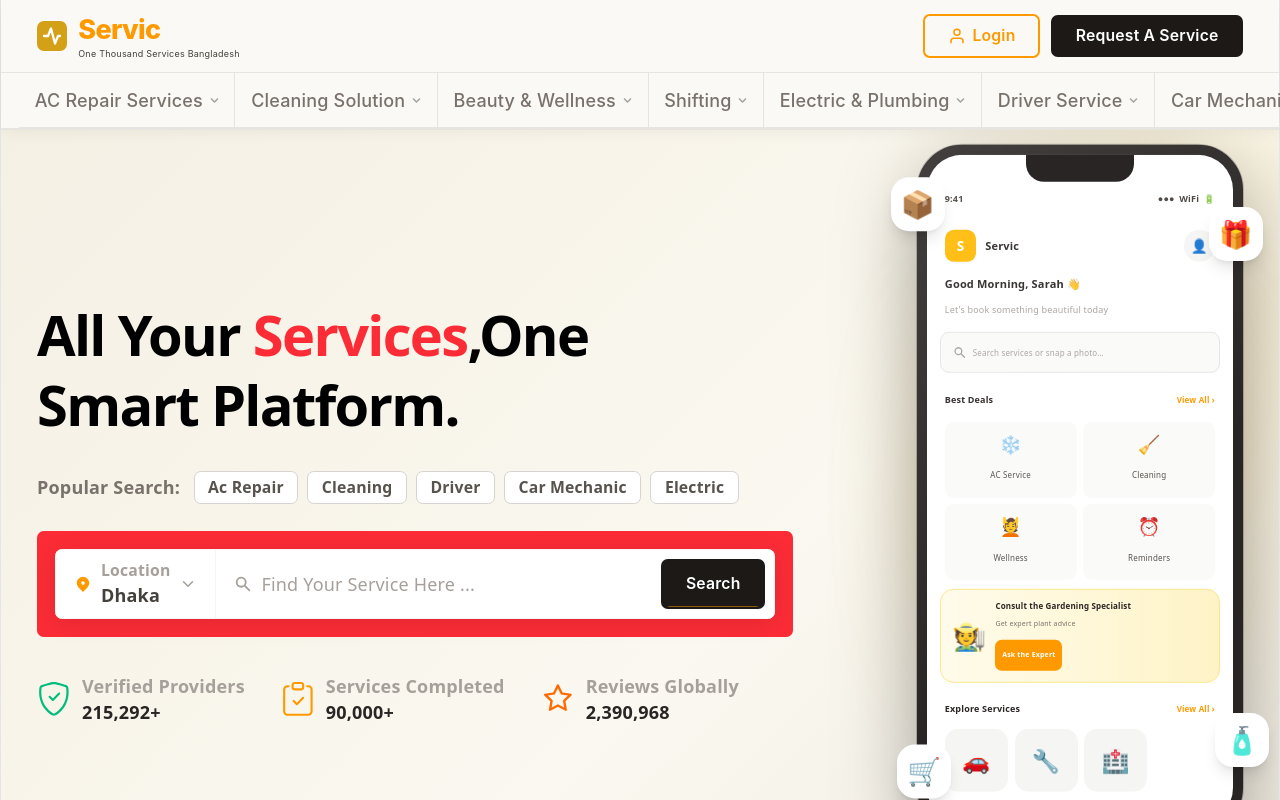
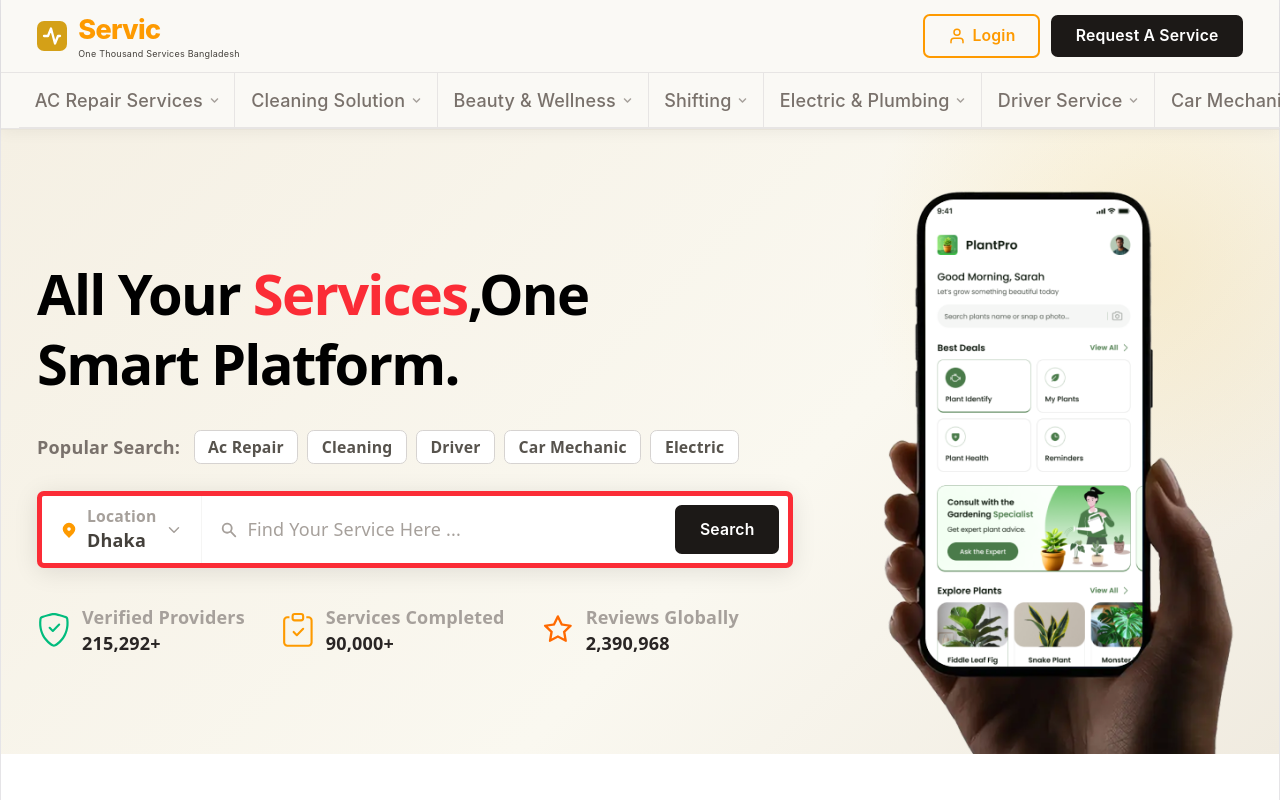
Before and after one commit to mdwasimdev1/service-management-frontend, a React (Vite) app: page / in a window 1280 px wide. Shown: the top 800 px of the page. Built offline with nearby package versions, Linux system fonts and the light colour scheme.

Commit message:
I have update Hero section

```diff
--- a/src/components/section/hero/HeroSection.tsx
+++ b/src/components/section/hero/HeroSection.tsx
@@ -7,7 +7,7 @@ import { BsShieldCheck, BsClipboardCheck } from "react-icons/bs";
 import { AiOutlineStar } from "react-icons/ai";
 import CustomButton from "../../ui/CustomButton";
 
-// ── Popular search chips ───────────────────────────────────────────────────────
+//Popular search chips
 const popularTags = [
   "Ac Repair",
   "Cleaning",
@@ -16,7 +16,7 @@ const popularTags = [
   "Electric",
 ];
 
-// ── Stats ─────────────────────────────────────────────────────────────────────
+//Stats
 const stats = [
   {
     icon: <BsShieldCheck className="text-emerald-500 text-3xl" />,
@@ -35,7 +35,7 @@ const stats = [
   },
 ];
 
-// ── Location options ───────────────────────────────────────────────────────────
+// ── Location options
 const locations = [
   "Dhaka",
   "Chittagong",
@@ -44,175 +44,6 @@ const locations = [
   "Khulna",
   "Barishal",
 ];
-
-// ─────────────────────────────────────────────────────────────────────────────
-// PhoneMockup — simulates the Servic app UI inside a phone shell
-// ─────────────────────────────────────────────────────────────────────────────
-function PhoneMockup() {
-  return (
-    <div className="relative sm:w-72.5 mx-auto select-none">
-      {/* Phone shell */}
-      <div
-        className="relative rounded-[2.5rem] border-10 border-stone-800 bg-stone-800 shadow-[0_30px_80px_rgba(0,0,0,0.35),0_0_0_1px_rgba(0,0,0,0.2)] overflow-hidden"
-        style={{ aspectRatio: "9/19" }}
-      >
-        {/* Notch */}
-        <div className="absolute top-0 left-1/2 -translate-x-1/2 w-24 h-6 bg-stone-800 rounded-b-2xl z-10" />
-
-        {/* Screen */}
-        <div className="bg-white h-full overflow-hidden flex flex-col">
-          {/* Status bar */}
-          <div className="flex justify-between items-center px-4 pt-7 pb-2 text-[9px] font-semibold text-stone-700">
-            <span>9:41</span>
-            <span className="flex gap-1 items-center">
-              <span>●●●</span>
-              <span>WiFi</span>
-              <span>🔋</span>
-            </span>
-          </div>
-
-          {/* App header */}
-          <div className="flex items-center justify-between px-4 py-2">
-            <div className="flex items-center gap-2">
-              <div className="w-7 h-7 rounded-lg bg-amber-400 flex items-center justify-center text-white text-xs font-bold">
-                S
-              </div>
-              <span className="text-[11px] font-bold text-stone-800">
-                Servic
-              </span>
-            </div>
-            <div className="w-7 h-7 rounded-full bg-stone-100 overflow-hidden flex items-center justify-center text-stone-400 text-xs">
-              👤
-            </div>
-          </div>
-
-          {/* Greeting */}
-          <div className="px-4 pb-2">
-            <p className="text-[11px] font-bold text-stone-800">
-              Good Morning, Sarah 👋
-            </p>
-            <p className="text-[9px] text-stone-400">
-              Let's book something beautiful today
-            </p>
-          </div>
-
-          {/* Search bar */}
-          <div className="mx-3 mb-3 flex items-center gap-1.5 bg-stone-50 border border-stone-200 rounded-lg px-2.5 py-1.5">
-            <HiSearch className="text-stone-400 text-xs shrink-0" />
-            <span className="text-[8px] text-stone-400">
-              Search services or snap a photo…
-            </span>
-          </div>
-
-          {/* Best Deals */}
-          <div className="px-4 mb-2">
-            <div className="flex justify-between items-center mb-2">
-              <span className="text-[9px] font-bold text-stone-800">
-                Best Deals
-              </span>
-              <span className="text-[8px] text-amber-500 font-semibold">
-                View All &rsaquo;
-              </span>
-            </div>
-            <div className="grid grid-cols-2 gap-1.5">
-              {[
-                { icon: "❄️", label: "AC Service" },
-                { icon: "🧹", label: "Cleaning" },
-                { icon: "💆", label: "Wellness" },
-                { icon: "⏰", label: "Reminders" },
-              ].map((item) => (
-                <div
-                  key={item.label}
-                  className="bg-stone-50 rounded-lg p-2 flex flex-col items-center gap-1"
-                >
-                  <span className="text-base">{item.icon}</span>
-                  <span className="text-[8px] font-medium text-stone-600">
-                    {item.label}
-                  </span>
-                </div>
-              ))}
-            </div>
-          </div>
-
-          {/* Promo banner */}
-          <div className="mx-3 mb-3 bg-linear-to-r from-amber-50 to-amber-100 rounded-xl p-2.5 flex items-center gap-2 border border-amber-200">
-            <span className="text-2xl">🧑‍🌾</span>
-            <div className="flex-1">
-              <p className="text-[8px] font-bold text-stone-800 leading-tight">
-                Consult the Gardening Specialist
-              </p>
-              <p className="text-[7px] text-stone-500 mb-1">
-                Get expert plant advice
-              </p>
-              <div className="inline-flex bg-amber-500 text-white text-[7px] font-bold rounded-md px-1.5 py-0.5">
-                Ask the Expert
-              </div>
-            </div>
-          </div>
-
-          {/* Explore */}
-          <div className="px-4">
-            <div className="flex justify-between items-center mb-1.5">
-              <span className="text-[9px] font-bold text-stone-800">
-                Explore Services
-              </span>
-              <span className="text-[8px] text-amber-500 font-semibold">
-                View All &rsaquo;
-              </span>
-            </div>
-            <div className="flex gap-1.5 overflow-x-hidden">
-              {["🚗", "🔧", "🏥"].map((icon, i) => (
-                <div
-                  key={i}
-                  className="shrink-0 w-14 h-14 rounded-xl bg-stone-100 flex items-center justify-center text-xl"
-                >
-                  {icon}
-                </div>
-              ))}
-            </div>
-          </div>
-        </div>
-      </div>
-
-      {/* Reflection shine */}
-      <div
-        className="absolute inset-0 rounded-[2.5rem] pointer-events-none"
-        style={{
-          background:
-            "linear-gradient(135deg, rgba(255,255,255,0.12) 0%, transparent 60%)",
-        }}
-      />
-    </div>
-  );
-}
-
-// ─────────────────────────────────────────────────────────────────────────────
-// FloatingBadge — decorative emoji icon that bobs up and down
-// ─────────────────────────────────────────────────────────────────────────────
-function FloatingBadge({
-  emoji,
-  style,
-  delay,
-}: {
-  emoji: string;
-  style: React.CSSProperties;
-  delay: number;
-}) {
-  return (
-    <motion.div
-      className="absolute z-10 w-12 h-12 rounded-2xl bg-white shadow-lg flex items-center justify-center text-2xl"
-      style={style}
-      animate={{ y: [0, -10, 0] }}
-      transition={{ duration: 3, repeat: Infinity, ease: "easeInOut", delay }}
-    >
-      {emoji}
-    </motion.div>
-  );
-}
-
-// ─────────────────────────────────────────────────────────────────────────────
-// HeroSection — main export
-// ─────────────────────────────────────────────────────────────────────────────
 export default function HeroSection() {
   const [location, setLocation] = useState("Dhaka");
   const [locOpen, setLocOpen] = useState(false);
@@ -242,7 +73,7 @@ export default function HeroSection() {
 
       <div className="max-w-7xl mx-auto px-4 sm:px-6 lg:px-8 py-5">
         <div className="flex flex-col lg:flex-row items-center gap-12 lg:gap-0">
-          {/* ── LEFT COLUMN ──────────────────────────────────────────────── */}
+          {/* ── LEFT COLUMN */}
           <div className="flex-1 lg:pr-10 text-left">
             {/* Headline */}
             <motion.h1
@@ -251,7 +82,7 @@ export default function HeroSection() {
               transition={{ duration: 0.55 }}
               className="text-[2.6rem] sm:text-5xl lg:text-[3.4rem] font-extrabold leading-tight tracking-tight text-black"
             >
-              All Your <span className="text-red-500">Services</span>,One {" "}
+              All Your <span className="text-red-500">Services</span>,One{" "}
               <br className="hidden sm:block" />
               Smart Platform.
             </motion.h1>
@@ -277,13 +108,12 @@ export default function HeroSection() {
               ))}
             </motion.div>
 
-            <motion.div className="bg-red-500 rounded-md p-4 mt-6 max-w-2xl">
             <motion.form
               onSubmit={handleSearch}
               initial={{ opacity: 0, y: 16 }}
               animate={{ opacity: 1, y: 0 }}
               transition={{ duration: 0.5, delay: 0.3 }}
-                className="flex items-stretch bg-white rounded-md shadow-[0_4px_24px_rgba(0,0,0,0.10)] border border-stone-100 overflow-hidden max-w-2xl"
+              className="flex items-stretch bg-white rounded-md shadow-[0_4px_24px_rgba(0,0,0,0.10)] border-5 border-red-500 overflow-hidden max-w-2xl mt-6"
             >
               {/* Location picker */}
               <div className="relative">
@@ -340,7 +170,7 @@ export default function HeroSection() {
                   value={query}
                   onChange={(e) => setQuery(e.target.value)}
                   placeholder="Find Your Service Here ..."
-                    className="flex-1 bg-transparent border-none text-stone-700 placeholder:text-stone-400 py-3.5 min-w-0"
+                  className="flex-1 bg-transparent border-none text-stone-700 placeholder:text-stone-400 py-2 min-w-0 focus:outline-none focus:ring-0"
                 />
               </div>
 
@@ -353,7 +183,7 @@ export default function HeroSection() {
                 Search
               </CustomButton>
             </motion.form>
-            </motion.div>
+
             {/* Location + Search bar */}
 
             {/* Stats row */}
@@ -382,49 +212,17 @@ export default function HeroSection() {
             transition={{ duration: 0.65, delay: 0.2, ease: "easeOut" }}
             className="relative shrink-0 flex items-center justify-center w-full lg:w-auto"
           >
-            {/* Decorative floating badges */}
-            <FloatingBadge
-              emoji="📦"
-              style={{ top: "4%", left: "-8%" }}
-              delay={0}
-            />
-            <FloatingBadge
-              emoji="🛒"
-              style={{ bottom: "6%", left: "-6%" }}
-              delay={0.7}
-            />
-            <FloatingBadge
-              emoji="🎁"
-              style={{ top: "8%", right: "-6%" }}
-              delay={0.4}
-            />
-            <FloatingBadge
-              emoji="🧴"
-              style={{ bottom: "10%", right: "-8%" }}
-              delay={1.1}
-            />
-
-            {/* Ambient amber glow */}
-            <div
-              className="absolute inset-x-10 inset-y-10 rounded-full blur-3xl opacity-40 pointer-events-none"
-              style={{
-                background:
-                  "radial-gradient(circle, #f59e0b 0%, #fbbf24 40%, transparent 70%)",
-              }}
-            />
-
-            {/* Ground shadow */}
-            <div
-              className="absolute bottom-0 left-1/2 -translate-x-1/2 w-48 h-8 rounded-full blur-2xl opacity-30 pointer-events-none"
-              style={{ background: "#78350f" }}
-            />
-
-            {/* Phone gently bobs up and down */}
+            {/* Image gently bobs up and down (Replaced PhoneMockup) */}
             <motion.div
               animate={{ y: [0, -8, 0] }}
               transition={{ duration: 4, repeat: Infinity, ease: "easeInOut" }}
+              className="relative top-10 z-10"
             >
-              <PhoneMockup />
+              <img
+                src="/home-banner.png"
+                alt="Hero Showcase"
+                className="w-72 md:w-80 h-auto object-cover"
+              />
             </motion.div>
           </motion.div>
         </div>
```
Also changed, not shown: public/home-banner.png (added). Lines whose indentation alone changed are shown as unchanged.
